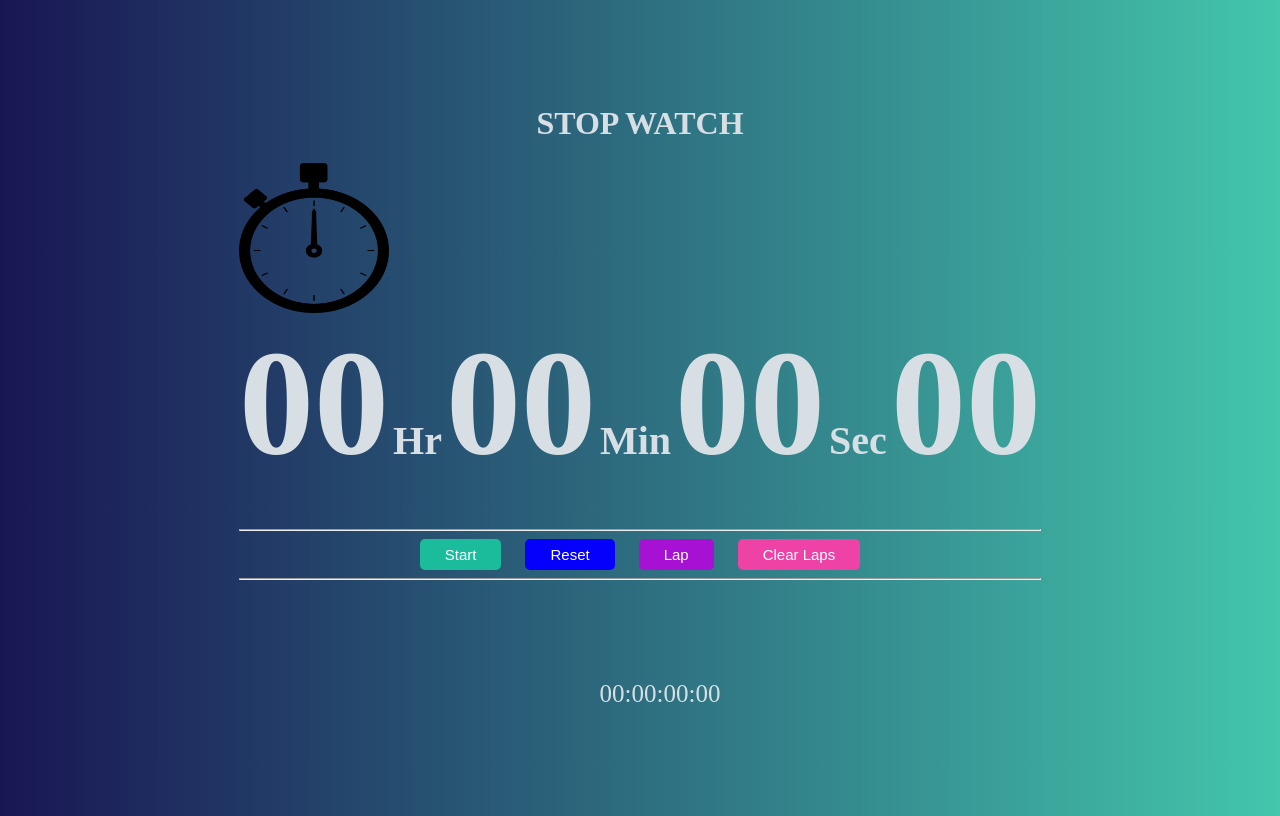
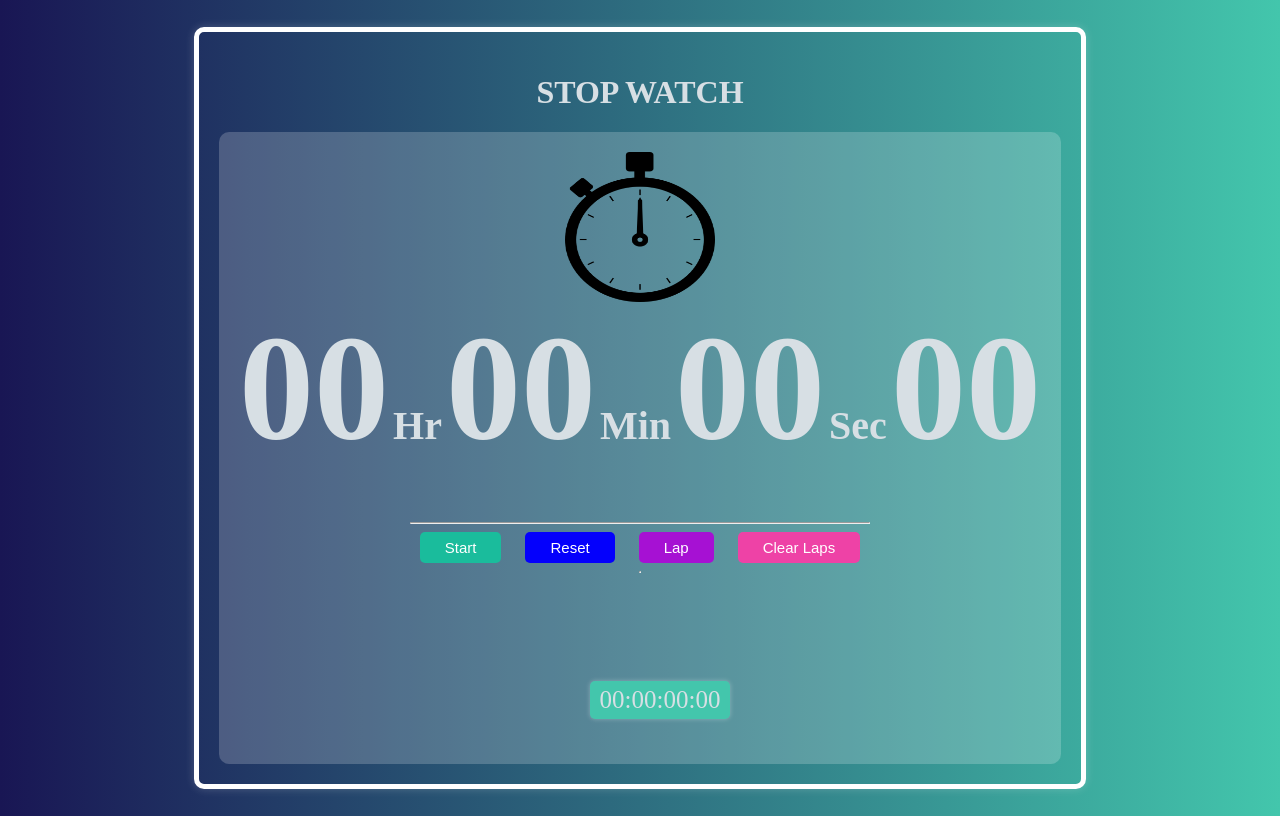
Before and after one commit to Aaquib7Mahtab/Project, a plain HTML site: page index.html in a window 1280 px wide. Both pictures are taken after a click on the button "Lap". Drawn offline with Linux system fonts and the light colour scheme.

Commit message:
few changes in style

```diff
--- a/index.html
+++ b/index.html
@@ -12,7 +12,8 @@
 <body>
     <div id="container">
         <h1 style="text-align:center">STOP WATCH</h1>
-        <img src="./clock.png" alt="clock image" width="150" height="150">
+        <div id="stopwatch">
+            <img src="./clock.png" alt="clock image" width="150" height="150">
         <div id="time">
             <span>
                 <span class="digit" id="hr">00</span>
--- a/style.css
+++ b/style.css
@@ -8,16 +8,40 @@ body {
     align-items: center;
     height: 100vh;
     overflow: hidden;
+    background-size: cover;
 }
 
 #container {
     color: #d7dfe4;
+    border: 5px solid #fff;
+    border-radius: 10px;
+    padding: 20px;
+    box-shadow: 0 0 10px rgba(255, 255, 255, 0.2);
+}
+#stopwatch {
+    display: flex;
+    flex-direction: column;
+    align-items: center;
+    padding: 20px;
+    background-color: rgba(255, 255, 255, 0.2);
+    border-radius: 10px;
 }
 
 .digit {
     font-size: 150px;
     font-weight: bold;
+    animation: scaleUp 0.2s ease-in-out;
 }
+@keyframes scaleUp {
+    0%, 100% {
+        transform: scale(1);
+    }
+    50% {
+        transform: scale(1.1);
+    }
+}
+
+
 
 .txt {
     font-size: 40px;
@@ -40,6 +64,14 @@ body {
     color: white;
     border: 0px;
     border-radius: 5px;
+    cursor: pointer;
+    transition: background-color 0.2s ease-in-out;
+}
+
+.btn:hover {
+    background-color: #43c6ac;
+    transform: scale(1.05);
+    box-shadow: 0 0 10px rgba(255, 255, 255, 0.3);
     cursor: pointer;
 }
 
@@ -86,4 +118,13 @@ body {
     margin-top: 100px;
     text-align: center;
     font-size: 25px;
+    list-style-type: none;
+
 }
+#laps li {
+    background-color: #43c6ac;
+    padding: 5px 10px;
+    border-radius: 5px;
+    margin: 5px;
+    box-shadow: 0 0 5px rgba(255, 255, 255, 0.3);
+}
```
